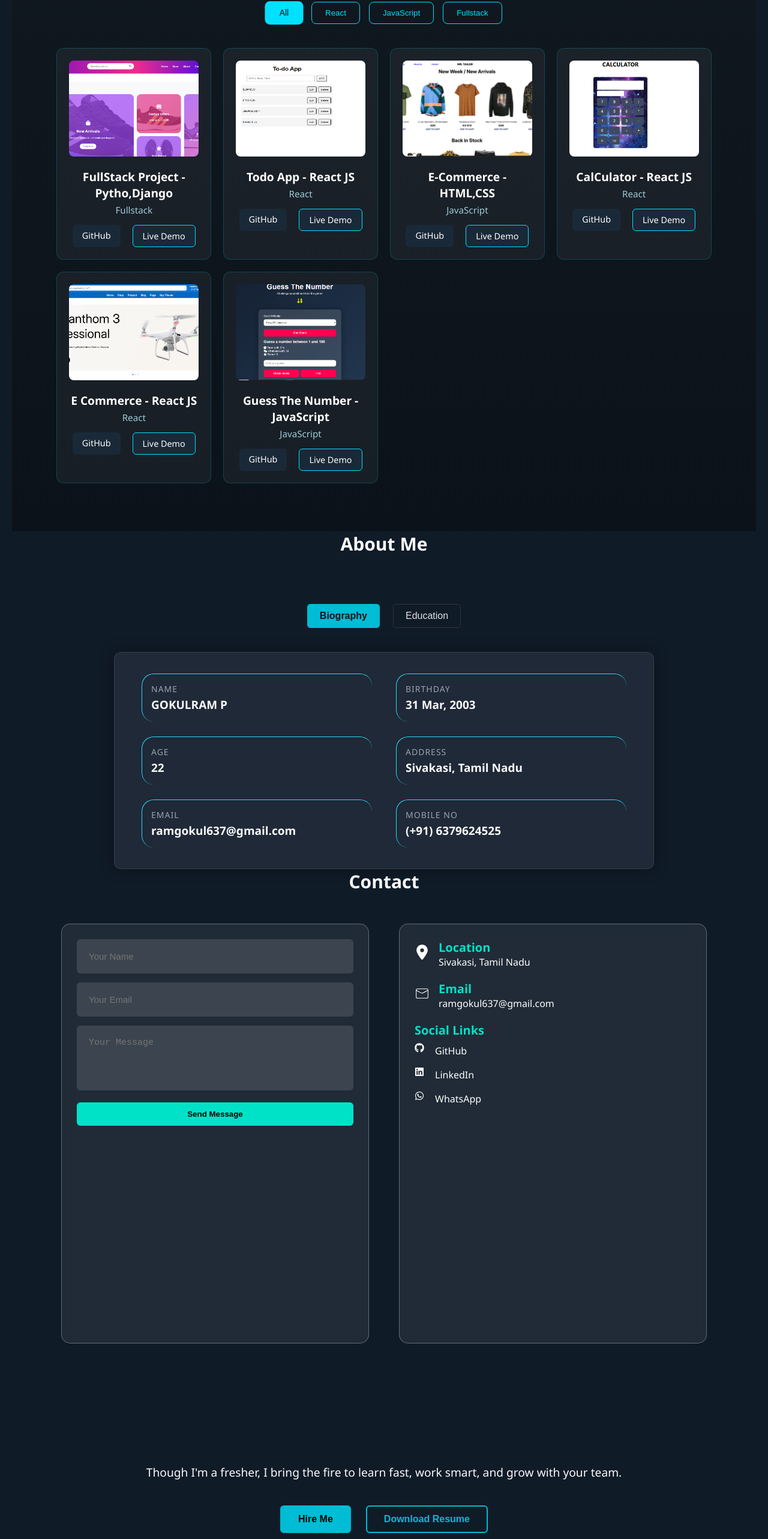
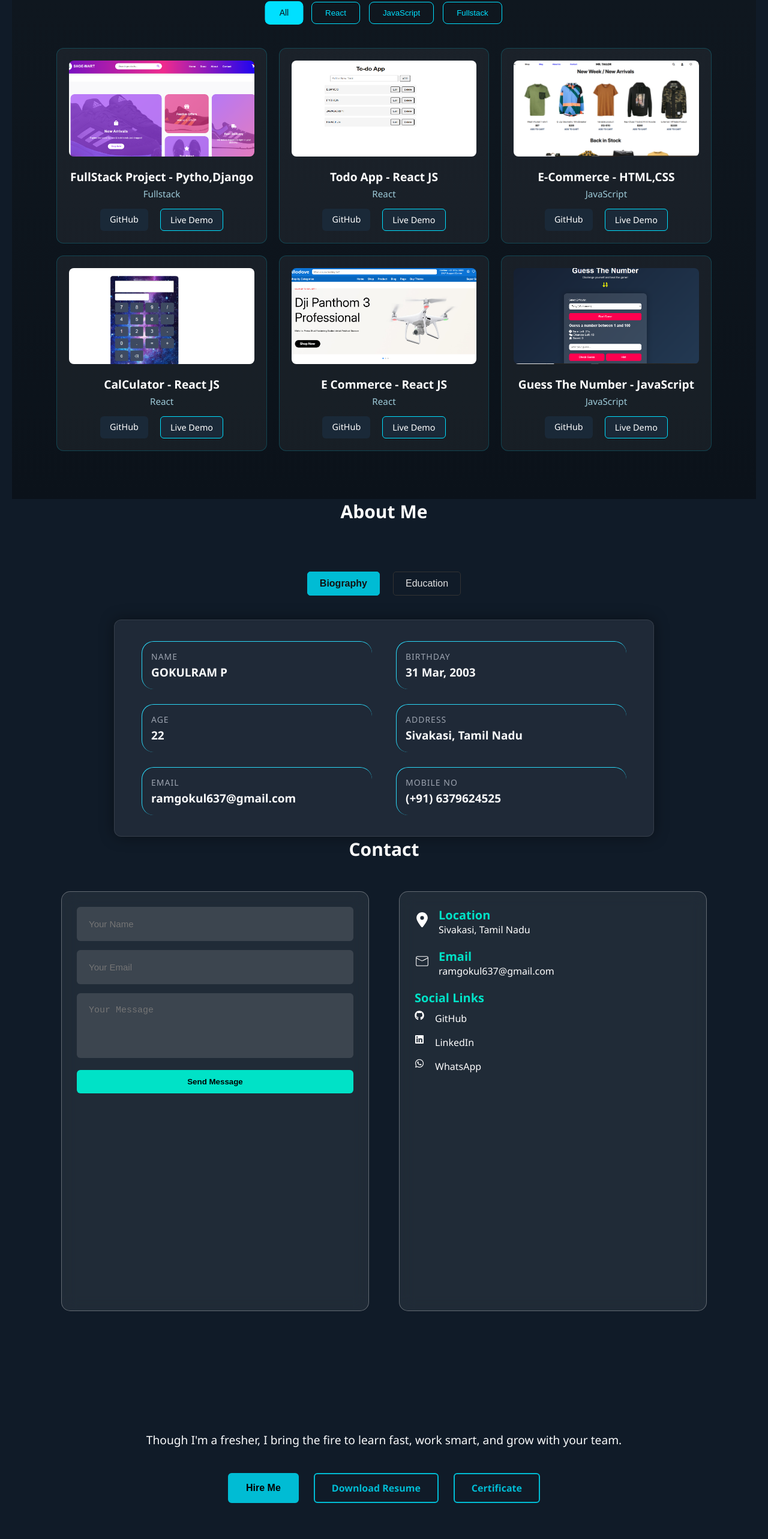
Before and after one commit to gokul-vscode/gokul-portfolio, a React (Create React App) app: page / in a window 1280 px wide. Shown: the part 2499-5065 px from the top of the page at 60% size. Built offline with nearby package versions, Linux system fonts and the light colour scheme.

Commit message:
updated changes

```diff
--- a/src/Components/Home/Profile/Profile.jsx
+++ b/src/Components/Home/Profile/Profile.jsx
@@ -4,6 +4,7 @@ import { FaHtml5,FaCss3Alt,FaJs,FaReact,FaGithub,FaDownload  } from "react-icons
 import { SiDjango } from "react-icons/si";
 import Profile1 from '../../../Assets/my3.jpg'
 import { easeOut, motion } from "framer-motion";
+import cv from '../../../Assets/Gokulram-CV.pdf'
 
 
 // import prbg from '../Assets/prbg.jpg'
@@ -32,7 +33,7 @@ const Profile = () => {
         <p className='icons'><FaGithub /><span  className='icon-nm'>GitHub</span></p>
         <p className='icons'><SiDjango /><span  className='icon-nm'>Django</span></p>
     </h1>
-     <a href="#download" download className="download-btn">
+     <a href={cv} download="Gokul-Resume" className="download-btn">
       Download CV <span className='dw-icon'>  <FaDownload /></span>
     </a>
   </div>
--- a/src/Components/Home/Projects/Projects.css
+++ b/src/Components/Home/Projects/Projects.css
@@ -234,6 +234,6 @@
 }
 .projects-grid {
   display: grid;
-  grid-template-columns: repeat(auto-fit, minmax(250px, 1fr));
+  /* grid-template-columns: repeat(auto-fit, minmax(250px, 1fr)); */
   gap: 20px;
 }
--- a/src/Footer/Footer.css
+++ b/src/Footer/Footer.css
@@ -274,7 +274,9 @@
 .btn-hire:hover {
     background-color: #0099a7;
 }
-
+.btn-download{
+  text-decoration: none;
+}
 /* Outline Button */
 .btn-download {
     background-color: transparent;
--- a/src/Footer/Footer.jsx
+++ b/src/Footer/Footer.jsx
@@ -5,7 +5,8 @@ import { FaLocationDot } from "react-icons/fa6";
 import { CiMail } from "react-icons/ci";
 import emailjs from "@emailjs/browser";
 import { easeOut, motion } from "framer-motion";
-
+import cv from '../../src/Assets/Gokulram-CV.pdf'
+import certificate from '../../src/Assets/certificate.jpg'
 const Footer = () => {
   const form = useRef();
 
@@ -87,7 +88,8 @@ const Footer = () => {
 
         <div className="action-buttons1">
           <button className="btn btn-hire" onClick={() => document.getElementById("contact").scrollIntoView({ behavior: "smooth" })}>Hire Me</button>
-          <button className="btn btn-download">Download Resume</button>
+          <a href={cv} download="Gokul-Resume" className="btn btn-download">Download Resume</a>
+          <a href={certificate} target='_blank' className="btn btn-download">Certificate</a>
         </div>
       </div>
     </>
```
Also changed, not shown: src/Assets/certificate.jpg (added), 1 other file (tests, documents, lock files or other folders).
